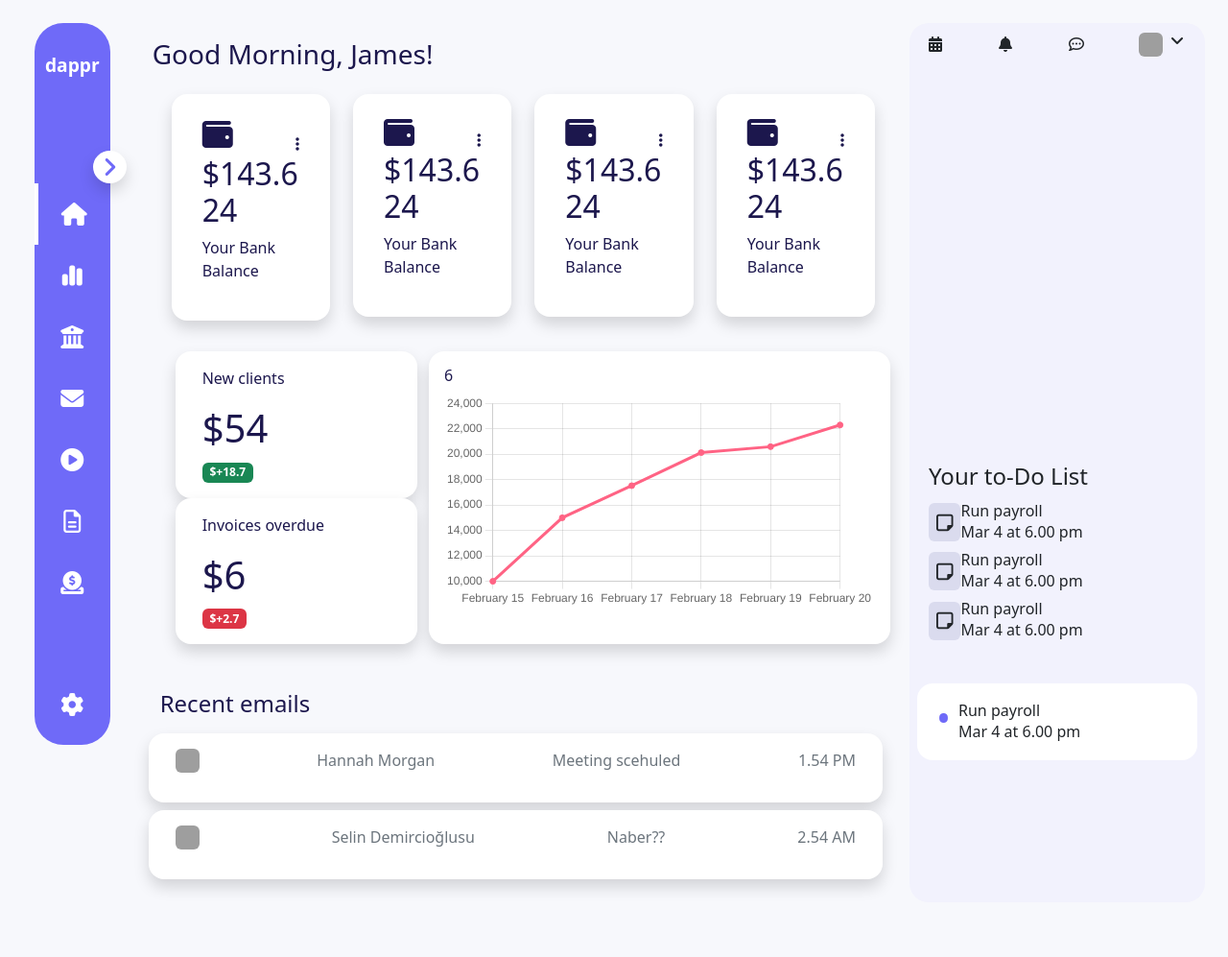
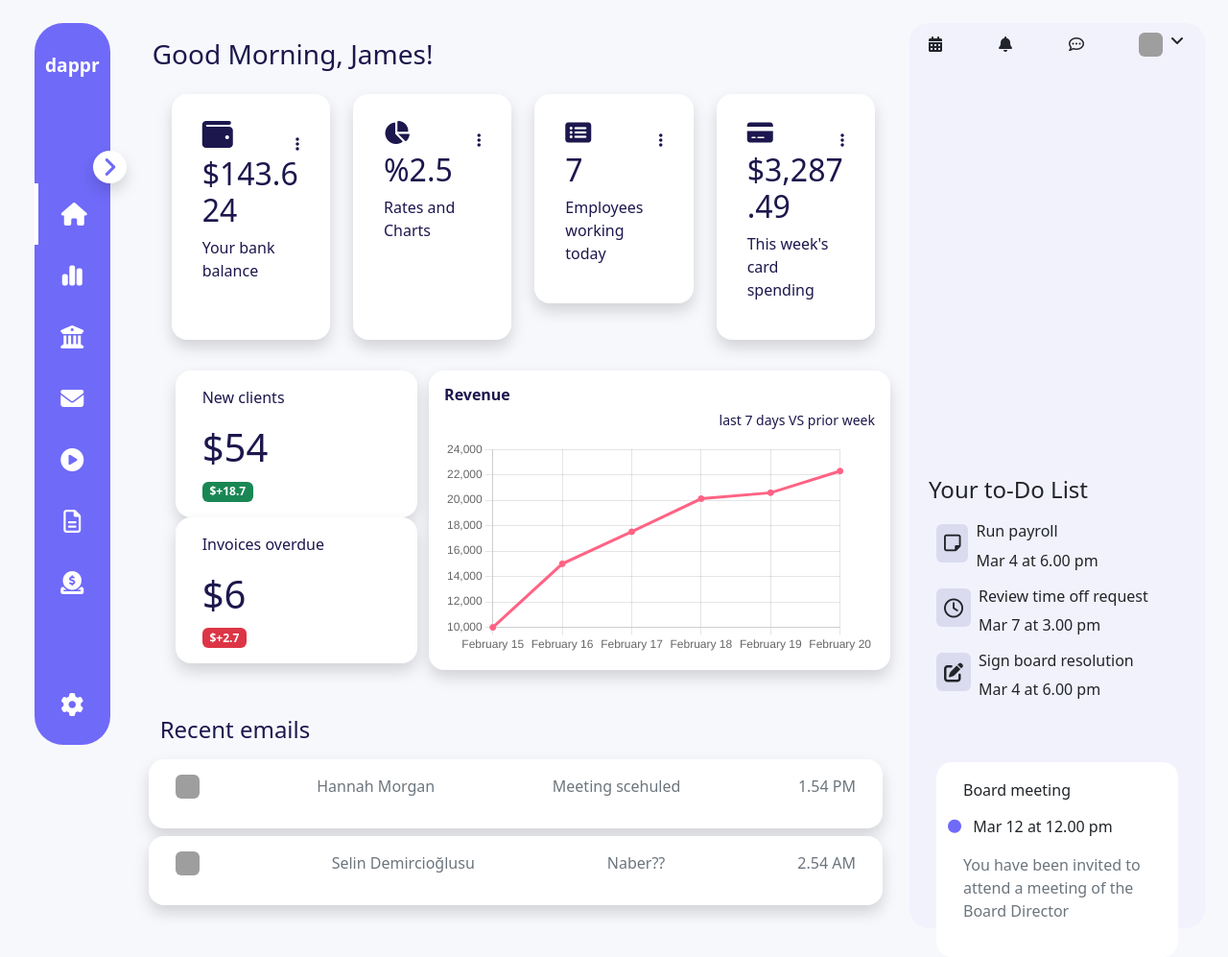
Before and after one commit to seliind/ryse-task, a plain HTML site: page index.html in a window 1280 px wide. Shown: the whole page at 96% size. Before the commit the page ends 940 px from the top, so only its background shows below. Drawn offline with nearby package versions, Linux system fonts and the light colour scheme; grey boxes are pictures that could not be loaded.

Commit message:
Icon-updated

```diff
--- a/index.html
+++ b/index.html
@@ -22,20 +22,20 @@
                         <li class="r-nav-item active"><i class="fa-solid fa-house fa-xl"></i><span
                                 class="r-nav-text d-none">Home</span></li>
                         <li class="r-nav-item"><i class="fa-solid fa-chart-simple fa-xl"></i><span
-                                class="r-nav-text d-none">Home</span></li>
+                                class="r-nav-text d-none">Markets</span></li>
                         <li class="r-nav-item"><i class="fa-solid fa-building-columns fa-xl"></i><span
-                                class="r-nav-text d-none">Home</span></li>
+                                class="r-nav-text d-none">Bank</span></li>
                         <li class="r-nav-item"><i class="fa-solid fa-envelope fa-xl fa-xl"></i><span
-                                class="r-nav-text d-none">Home</span></li>
+                                class="r-nav-text d-none">Message</span></li>
                         <li class="r-nav-item"><i class="fa-solid fa-circle-play fa-xl"></i><span
-                                class="r-nav-text d-none">Home</span></li>
+                                class="r-nav-text d-none">Live</span></li>
                         <li class="r-nav-item"><i class="fa-regular fa-file-lines fa-xl"></i><span
-                                class="r-nav-text d-none">Home</span></li>
+                                class="r-nav-text d-none">Text</span></li>
                         <li class="r-nav-item"><i class="fa-solid fa-circle-dollar-to-slot fa-xl"></i><span
-                                class="r-nav-text d-none">Home</span></li>
+                                class="r-nav-text d-none">Wallet</span></li>
                     </ul>
                     <span class="r-nav-item"><i class="fa-solid fa-gear fa-xl"></i><span
-                            class="r-nav-text d-none">Home</span></span>
+                            class="r-nav-text d-none">Settings</span></span>
                 </div>
             </div>
             <div class="col-8 r-main-container">
@@ -44,7 +44,7 @@
                         <h3 class="font-weight-bold">Good Morning, James!</h3>
                     </div>
                     <div class="row m-2">
-                        <div class="col-3">
+                        <div style="display: flex;" class="col-3">
                             <div class="card border-0 px-3 py-4 shadow rounded-4">
                                 <div class="card-body">
                                     <span class="card-text">
@@ -54,18 +54,33 @@
                                                 <i class="fa-solid fa-ellipsis-vertical" type="button"
                                                     data-bs-toggle="dropdown" aria-expanded="false"></i>
                                                 <ul class="dropdown-menu">
-                                                    <li><a class="dropdown-item" href="#"><i style="padding-right:3px"
+                                                    <li><a class="dropdown-item" href="#"><i style="padding-right:3px;"
                                                                 class="fa-solid fa-comment-dollar fa-sm"></i>Make
                                                             payment</a></li>
-                                                    <li><a class="dropdown-item" href="#">Another action</a></li>
-                                                    <li><a class="dropdown-item" href="#">Something else here</a></li>
+                                                    <li><a class="dropdown-item" href="#"><i style="padding-right:3px;"
+                                                                class="fa-solid fa-coins fa-sm"></i>View balance details</a></li>
+                                                    <li><a class="dropdown-item" href="#"><i style="padding-right:3px;"
+                                                                class="fa-solid fa-eye"></i>View cccount details</a></li>
                                                 </ul>
                                             </div>
                                         </span>
                                     </span>
                                     <h2 id="balance" class="card-title">
                                         </h4>
-                                        <p class="card-text">Your Bank Balance</p>
+                                        <p class="card-text text-wrap">Your bank balance</p>
+                                </div>
+                            </div>
+                        </div>
+                        <div style="display: flex;" class="col-3">
+                            <div class="card border-0 px-3 py-4 shadow rounded-4">
+                                <div class="card-body">
+                                    <span class="card-text">
+                                        <span class="d-flex justify-content-between align-items-center">
+                                            <i class="fa-solid fa-chart-pie fa-xl"></i>
+                                            <i class="fa-solid fa-ellipsis-vertical"></i> </span>
+                                    </span>
+                                    <h2 class="card-title">%2.5</h4>
+                                        <p class="card-text">Rates and Charts</p>
                                 </div>
                             </div>
                         </div>
@@ -74,11 +89,11 @@
                                 <div class="card-body">
                                     <span class="card-text">
                                         <span class="d-flex justify-content-between align-items-center">
-                                            <i class="fa-solid fa-wallet fa-2xl"></i>
+                                            <i class="fa-solid fa-rectangle-list fa-xl"></i>
                                             <i class="fa-solid fa-ellipsis-vertical"></i> </span>
                                     </span>
-                                    <h2 class="card-title">$143.624</h4>
-                                        <p class="card-text">Your Bank Balance</p>
+                                    <h2 class="card-title">7</h4>
+                                        <p class="card-text">Employees working today</p>
                                 </div>
                             </div>
                         </div>
@@ -87,24 +102,11 @@
                                 <div class="card-body">
                                     <span class="card-text">
                                         <span class="d-flex justify-content-between align-items-center">
-                                            <i class="fa-solid fa-wallet fa-2xl"></i>
-                                            <i class="fa-solid fa-ellipsis-vertical"></i> </span>
+                                            <i class="fa-solid fa-credit-card fa-xl"></i>
+                                            <i class="fa-solid fa-ellipsis-vertical"></i></span>
                                     </span>
-                                    <h2 class="card-title">$143.624</h4>
-                                        <p class="card-text">Your Bank Balance</p>
-                                </div>
-                            </div>
-                        </div>
-                        <div class="col-3">
-                            <div class="card border-0 px-3 py-4 shadow rounded-4">
-                                <div class="card-body">
-                                    <span class="card-text">
-                                        <span class="d-flex justify-content-between align-items-center">
-                                            <i class="fa-solid fa-wallet fa-2xl"></i>
-                                            <i class="fa-solid fa-ellipsis-vertical"></i> </span>
-                                    </span>
-                                    <h2 class="card-title">$143.624</h4>
-                                        <p class="card-text">Your Bank Balance</p>
+                                    <h2 class="card-title">$3,287.49</h4>
+                                        <p class="card-text">This week's card spending</p>
                                 </div>
                             </div>
                         </div>
@@ -133,7 +135,8 @@
                         <div class="col-8 h-100">
                             <div class="card border-0 shadow rounded-4 h-100">
                                 <div class="card-body">
-                                    <h6 class="card-title">6</h6>
+                                    <h6 class="card-title"><strong>Revenue</strong></h6>
+                                    <h6 class="card-title text-end small">last 7 days VS prior week</h6>
                                     <canvas id="myChart"></canvas>
                                 </div>
                             </div>
@@ -158,43 +161,43 @@
                             class="rounded" src="https://randomuser.me/api/portraits/lego/6.jpg" alt=""><i
                             class="fa-solid fa-angle-down mx-2"></i></div>
                 </div>
-                <div class="row">
+                <div style="padding-bottom: 20px;" class="row">
                     <h4>Your to-Do List</h4>
-                    <div class="d-flex align-items-center my-1">
+                    <div class="d-flex align-items-center my-1 mx-2">
                         <span class="p-2 rounded d-inline" style="background-color: #DADBEE"> <i
                                 class="fa-regular fa-note-sticky fa-lg"></i>
                         </span>
                         <span>
-                            <h6 class="text-sm text-weight-bold my-0">Run payroll</h6>
-                            <span class="text-sm">Mar 4 at 6.00 pm</span>
+                            <h6 class="text-sm text-weight-bold my-0 p-2">Run payroll</h6>
+                            <span class="text-sm p-2">Mar 4 at 6.00 pm</span>
                         </span>
                     </div>
-                    <div class="d-flex align-items-center my-1">
-                        <span class="p-2 rounded d-inline" style="background-color: #DADBEE"> <i
-                                class="fa-regular fa-note-sticky fa-lg"></i>
+                    <div class="d-flex align-items-center my-1 mx-2">
+                        <span class="p-2 rounded d-inline" style="background-color: #DADBEE">
+                            <i class="fa-regular fa-clock fa-lg"></i>
                         </span>
                         <span>
-                            <h6 class="text-sm text-weight-bold my-0">Run payroll</h6>
-                            <span class="text-sm">Mar 4 at 6.00 pm</span>
+                            <h6 class="text-sm text-weight-bold my-0 p-2">Review time off request</h6>
+                            <span class="text-sm p-2">Mar 7 at 3.00 pm</span>
                         </span>
                     </div>
-                    <div class="d-flex align-items-center my-1">
-                        <span class="p-2 rounded d-inline" style="background-color: #DADBEE"> <i
-                                class="fa-regular fa-note-sticky fa-lg"></i>
+                    <div class="d-flex align-items-center my-1 mx-2">
+                        <span class="p-2 rounded d-inline" style="background-color: #DADBEE">
+                            <i class="fa-solid fa-pen-to-square fa-lg"></i>
                         </span>
                         <span>
-                            <h6 class="text-sm text-weight-bold my-0">Run payroll</h6>
-                            <span class="text-sm">Mar 4 at 6.00 pm</span>
+                            <h6 class="text-sm text-weight-bold my-0 p-2">Sign board resolution</h6>
+                            <span class="text-sm p-2">Mar 4 at 6.00 pm</span>
                         </span>
                     </div>
                 </div>
-                <div class="row bg-white rounded-4" style="margin-top: 40px;">
+                <div class="row bg-white rounded-4 mx-2" style="margin-top: 40px;">
                     <div class="d-flex align-items-center my-1">
-                        <h1 class="p-2 rounded" style="color: #6F6AF8;">•
-                        </h1>
                         <span>
-                            <h6 class="text-sm text-weight-bold my-0">Run payroll</h6>
-                            <span class="text-sm">Mar 4 at 6.00 pm</span>
+                            <h6 class="text-sm text-weight-bold my-0 p-3">Board meeting</h6>
+                            <i style="color:#6F6AF8" class="fa-solid fa-circle fa-sm"></i>
+                            <span class="text-sm p-2">Mar 12 at 12.00 pm</span>
+                            <p class="text-sm text-muted p-3">You have been invited to attend a meeting of the Board Director</p>
                         </span>
                     </div>
                 </div>
```
